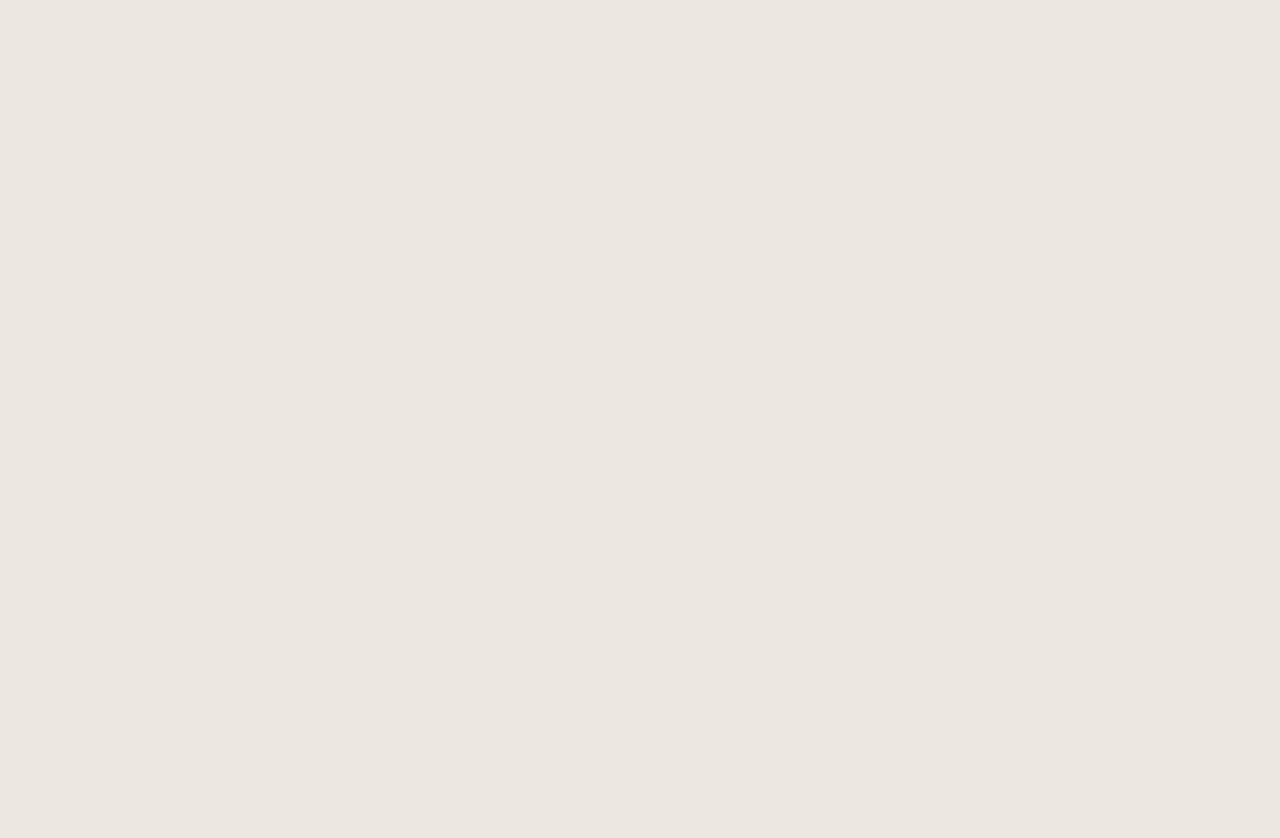
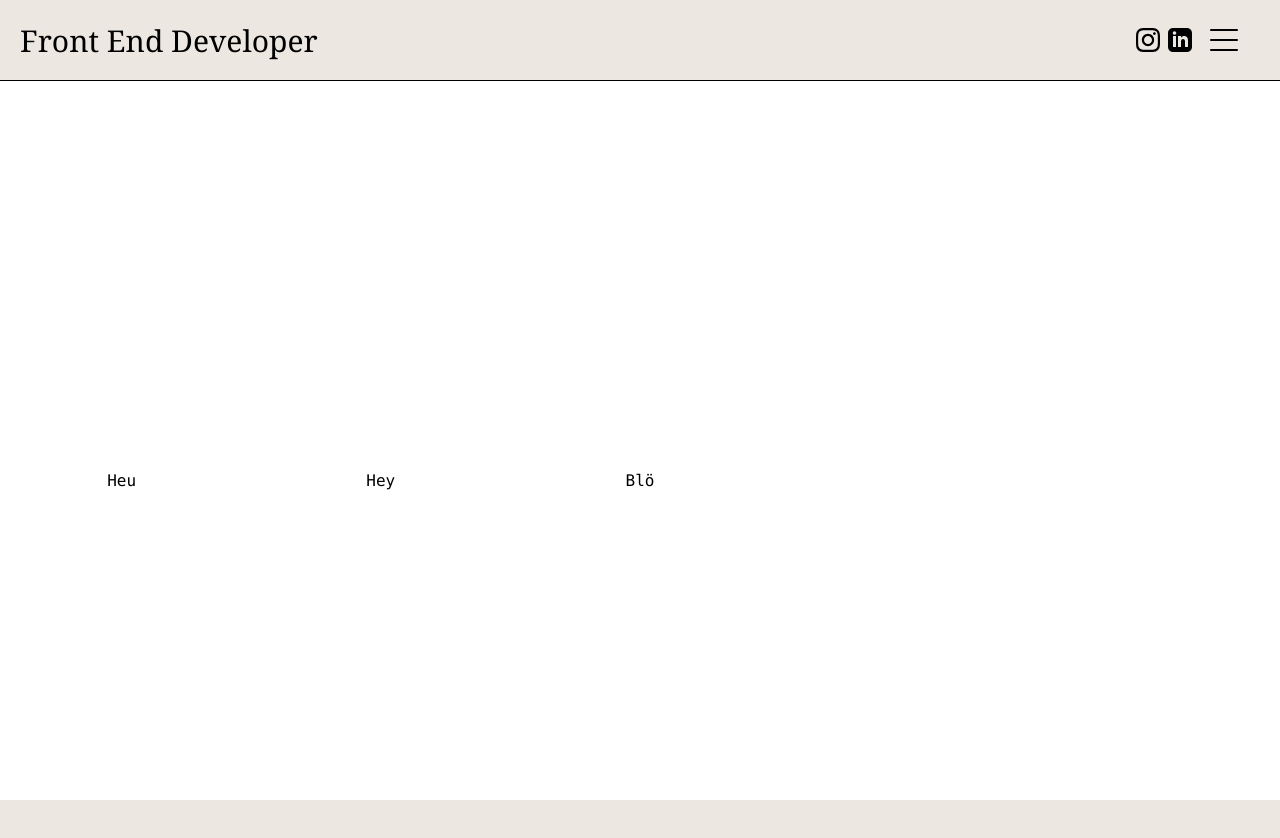
Before and after one commit to Nico1ina/portfolio, a Next.js app: page /work in a window 1280 px wide. Shown: the top 838 px of the page. Before the commit the page ends 800 px from the top, so only its background shows below. Built offline with nearby package versions, Linux system fonts and the light colour scheme.

Commit message:
minor fixes

```diff
--- a/app/work/page.tsx
+++ b/app/work/page.tsx
@@ -1,7 +1,17 @@
+import Menu from '@/src/ui/components/navigation/Menu/Menu'
+
 export default function Page() {
   return (
-    <main className="bg-[#ece7e1]">
-      <link rel="shortcut icon" type="image/x-icon" href="favicon.ico" />
-    </main>
-  );
+    <div className='bg-white w-screen h-screen font-mono'>
+      <link rel='shortcut icon' type='image/x-icon' href='favicon.ico' />
+      <div className=''>
+        <Menu />
+      </div>
+      <div className='grid grid-cols-5 gap-4 text-center place-items-center h-screen border-t border-black'>
+        <p>Heu</p>
+        <p>Hey</p>
+        <p>Blö</p>
+      </div>
+    </div>
+  )
 }
--- a/src/ui/components/navigation/Footer/Footer.tsx
+++ b/src/ui/components/navigation/Footer/Footer.tsx
@@ -1,53 +1,53 @@
-import moment from "moment";
+import moment from 'moment'
 
 const Footer: React.FC = () => {
-  const currentTime = moment().format("HH:mm");
+  const currentTime = moment().format('HH:mm')
   return (
-    <div className="flex flex-col justify-center font-mono">
-      <div className="flex justify-center w-full">
-        <button className="group relative inline-flex items-center overflow-hidden rounded-full border border-[#1a1818] px-12 py-3 text-lg text-[#1a1818] hover:text-[#d4cfc9] visible sm:visible md:invisible lg:invisible w-[180px]">
-          <span className="duration-400 ease absolute left-0 top-1/2 block h-0 w-full bg-[#1a1818] opacity-100 transition-all group-hover:top-0 group-hover:h-full"></span>
-          <span className="ease absolute right-0 flex h-10 w-10 translate-x-full transform items-center justify-start duration-500 group-hover:-translate-x-2">
+    <div className='flex flex-col justify-center font-mono'>
+      <div className='flex justify-center w-full'>
+        <button className='group relative inline-flex items-center overflow-hidden rounded-full border border-[#1a1818] px-12 py-3 text-lg text-[#1a1818] hover:text-[#d4cfc9] visible sm:visible md:visible lg:invisible w-[180px]'>
+          <span className='duration-400 ease absolute left-0 top-1/2 block h-0 w-full bg-[#1a1818] opacity-100 transition-all group-hover:top-0 group-hover:h-full'></span>
+          <span className='ease absolute right-0 flex h-10 w-10 translate-x-full transform items-center justify-start duration-500 group-hover:-translate-x-2'>
             <svg
-              className="h-5 w-5"
-              fill="none"
-              stroke="currentColor"
-              viewBox="0 0 24 24"
-              xmlns="http://www.w3.org/2000/svg"
+              className='h-5 w-5'
+              fill='none'
+              stroke='currentColor'
+              viewBox='0 0 24 24'
+              xmlns='http://www.w3.org/2000/svg'
             >
               <path
-                stroke-linecap="round"
-                stroke-linejoin="round"
-                stroke-width="1"
-                d="M14 5l7 7m0 0l-7 7m7-7H3"
+                stroke-linecap='round'
+                stroke-linejoin='round'
+                stroke-width='1'
+                d='M14 5l7 7m0 0l-7 7m7-7H3'
               ></path>
             </svg>
           </span>
-          <span className="relative transform duration-700 group-hover:-translate-x-3 font-mono">
+          <span className='relative transform duration-700 group-hover:-translate-x-3 font-mono'>
             <a
-              className="focus:outline-none"
-              href="mailto:nicolinalarsson1@gmail.com?subject=Lets work together!"
+              className='focus:outline-none'
+              href='mailto:nicolinalarsson1@gmail.com?subject=Lets work together!'
             >
               CONTACT
             </a>
           </span>
         </button>
       </div>
-      <div className="flex flex-col md:flex-col lg:flex-row font-mono text-center pb-5 justify-between">
+      <div className='flex flex-col md:flex-col lg:flex-row font-mono text-center pb-5 justify-between'>
         <a
-          href="mailto:nicolinalarsson1@gmail.com?subject=Lets work together!"
-          className="invisible md:invisible lg:visible pl-10 hover:text-[#d4cfc9] group transition duration-300"
+          href='mailto:nicolinalarsson1@gmail.com?subject=Lets work together!'
+          className='invisible md:invisible lg:visible pl-10 hover:text-[#bfbab4] group transition duration-300'
         >
           Send me a message →
-          <span className="block max-w-0 group-hover:max-w-full transition-all duration-500 h-0.5 bg-[#d4cfc9]"></span>
+          <span className='block max-w-0 group-hover:max-w-full transition-all duration-500 h-0.5 bg-[#bfbab4]'></span>
         </a>
         <p>Copyright © Nicolina Larsson 2024</p>
-        <p className="pr-10 invisible md:invisible lg:visible">
+        <p className='pr-10 invisible md:invisible lg:visible'>
           Stockholm, Sweden ━ {currentTime}
         </p>
       </div>
     </div>
-  );
-};
+  )
+}
 
-export default Footer;
+export default Footer
--- a/src/ui/components/navigation/Menu/Menu.tsx
+++ b/src/ui/components/navigation/Menu/Menu.tsx
@@ -1,35 +1,55 @@
-import FullScreenMenu from "../FullScreenMenu/FullScreenMenu";
+import FullScreenMenu from '../FullScreenMenu/FullScreenMenu'
 
 const Menu = () => {
   return (
     <nav
-      className="relative flex w-full flex-nowrap items-center justify-between bg-[#ece7e1] py-7 text-[text-[#1a1818] font-serif lg:flex-wrap lg:justify-start lg:py-4"
+      className='relative flex w-full flex-nowrap items-center justify-between bg-[#ece7e1] py-7 text-[text-[#1a1818] font-serif lg:flex-wrap lg:justify-start lg:py-4'
       data-te-navbar-ref
     >
-      <div className="flex w-full flex-wrap items-center justify-between px-3">
+      <div className='flex w-full flex-wrap items-center justify-between px-3'>
         <ul
-          className="list-style-none mr-auto flex flex-col lg:mt-1 lg:flex-row"
+          className='list-style-none mr-auto flex flex-col lg:mt-1 lg:flex-row'
           data-te-navbar-nav-ref
         >
           <li
-            className="my-4 pl-2 lg:my-0 lg:pl-2 lg:pr-1"
             data-te-nav-item-ref
+            className='hover:text-[#d4cfc9] text-3xl lg:px-2 group transition duration-300 my-4 pl-2 lg:my-0 lg:pl-2 lg:pr-1'
           >
-            <a
-              className="hover:text-[#d4cfc9] text-3xl lg:px-2 group transition duration-300"
-              aria-current="page"
-              href="/"
-              data-te-nav-link-ref
-            >
-              Front End Designer
-              <span className="block max-w-0 group-hover:max-w-full transition-all duration-500 h-0.5 bg-[#d4cfc9]"></span>
-            </a>
+            Front End Developer
+            <span className='block max-w-0 group-hover:max-w-full transition-all duration-500 h-0.5 bg-[#d4cfc9]'></span>
           </li>
         </ul>
-        <FullScreenMenu />
+        <div className='flex flex-row gap-x-2 items-center justify-center pl-5'>
+          <a href='https://www.instagram.com/nihaolina/' target='_blank'>
+            <svg
+              xmlns='http://www.w3.org/2000/svg'
+              width='24'
+              height='24'
+              viewBox='0 0 24 24'
+              className='hover:fill-[#bfbab4]'
+            >
+              <path d='M12 2.163c3.204 0 3.584.012 4.85.07 3.252.148 4.771 1.691 4.919 4.919.058 1.265.069 1.645.069 4.849 0 3.205-.012 3.584-.069 4.849-.149 3.225-1.664 4.771-4.919 4.919-1.266.058-1.644.07-4.85.07-3.204 0-3.584-.012-4.849-.07-3.26-.149-4.771-1.699-4.919-4.92-.058-1.265-.07-1.644-.07-4.849 0-3.204.013-3.583.07-4.849.149-3.227 1.664-4.771 4.919-4.919 1.266-.057 1.645-.069 4.849-.069zm0-2.163c-3.259 0-3.667.014-4.947.072-4.358.2-6.78 2.618-6.98 6.98-.059 1.281-.073 1.689-.073 4.948 0 3.259.014 3.668.072 4.948.2 4.358 2.618 6.78 6.98 6.98 1.281.058 1.689.072 4.948.072 3.259 0 3.668-.014 4.948-.072 4.354-.2 6.782-2.618 6.979-6.98.059-1.28.073-1.689.073-4.948 0-3.259-.014-3.667-.072-4.947-.196-4.354-2.617-6.78-6.979-6.98-1.281-.059-1.69-.073-4.949-.073zm0 5.838c-3.403 0-6.162 2.759-6.162 6.162s2.759 6.163 6.162 6.163 6.162-2.759 6.162-6.163c0-3.403-2.759-6.162-6.162-6.162zm0 10.162c-2.209 0-4-1.79-4-4 0-2.209 1.791-4 4-4s4 1.791 4 4c0 2.21-1.791 4-4 4zm6.406-11.845c-.796 0-1.441.645-1.441 1.44s.645 1.44 1.441 1.44c.795 0 1.439-.645 1.439-1.44s-.644-1.44-1.439-1.44z' />
+            </svg>
+          </a>
+          <a
+            href='https://www.linkedin.com/in/nicolina-larsson-8434a5206/'
+            target='_blank'
+          >
+            <svg
+              xmlns='http://www.w3.org/2000/svg'
+              width='24'
+              height='24'
+              viewBox='0 0 24 24'
+              className='hover:fill-[#bfbab4] mr-5'
+            >
+              <path d='M19 0h-14c-2.761 0-5 2.239-5 5v14c0 2.761 2.239 5 5 5h14c2.762 0 5-2.239 5-5v-14c0-2.761-2.238-5-5-5zm-11 19h-3v-11h3v11zm-1.5-12.268c-.966 0-1.75-.79-1.75-1.764s.784-1.764 1.75-1.764 1.75.79 1.75 1.764-.783 1.764-1.75 1.764zm13.5 12.268h-3v-5.604c0-3.368-4-3.113-4 0v5.604h-3v-11h3v1.765c1.396-2.586 7-2.777 7 2.476v6.759z' />
+            </svg>
+          </a>
+          <FullScreenMenu />
+        </div>
       </div>
     </nav>
-  );
-};
+  )
+}
 
-export default Menu;
+export default Menu
```
Also changed, not shown: app/about/page.tsx (+56 -51 lines), app/layout.tsx (+13 -14 lines), app/page.tsx (+6 -6 lines), src/ui/components/navigation/FullScreenMenu/FullScreenMenu.tsx (+40 -40 lines), src/ui/components/navigation/Section/Section.tsx (+11 -11 lines), src/ui/components/navigation/VerticalNav/VerticalNav.tsx (+6 -6 lines).
